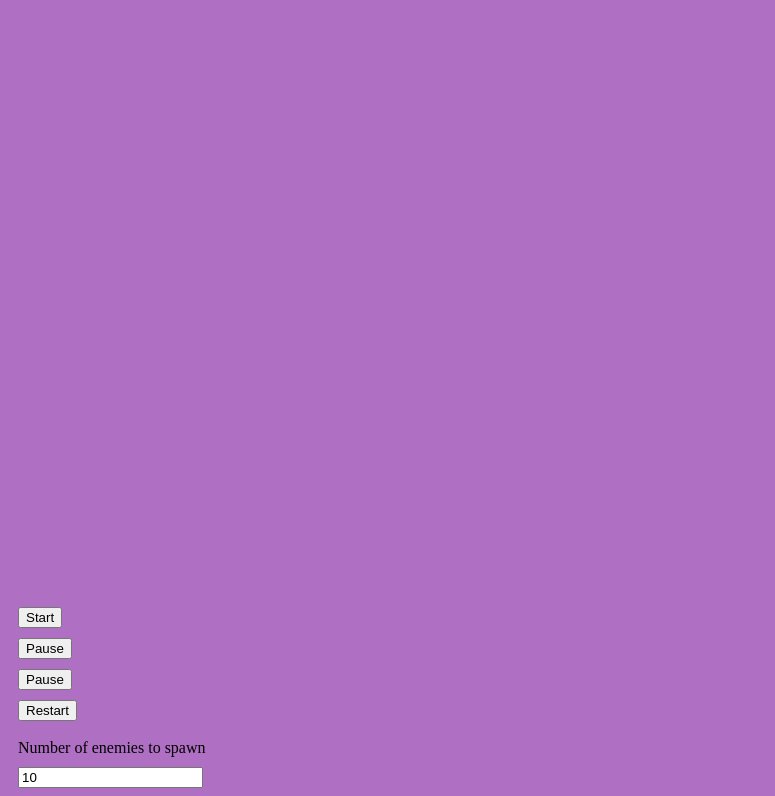
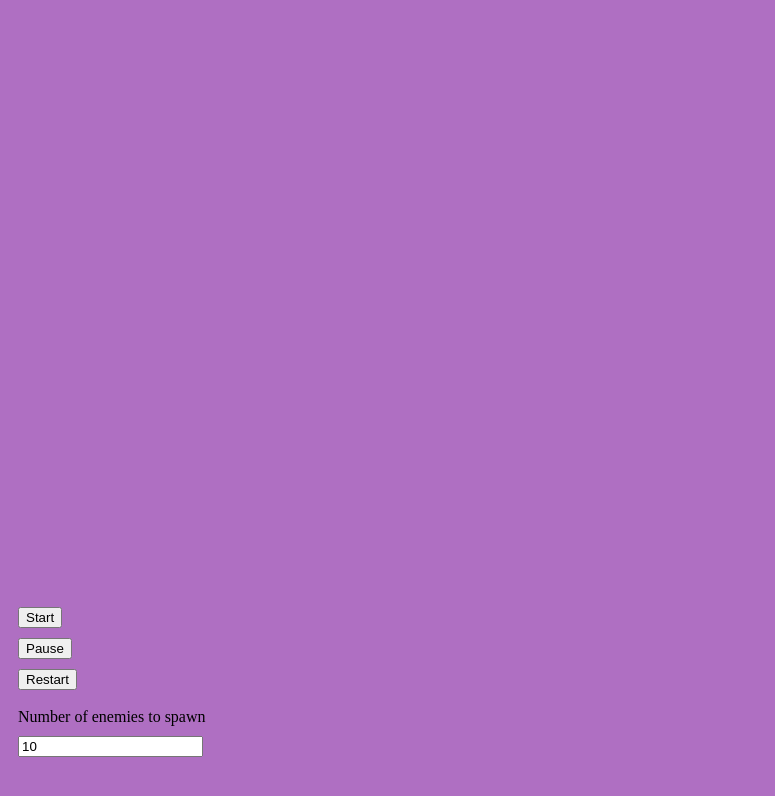
Before and after one commit to MemelyPepeartly/BasicShooter, a plain HTML site: page index.html in a window 1280 px wide. Shown: the part 147-943 px from the top of the page, without its empty margins (0-775 px from the left). After the commit the page ends 912 px from the top, so only its background shows below. Drawn offline with Linux system fonts and the light colour scheme.

Commit message:
minor fix

```diff
--- a/index.html
+++ b/index.html
@@ -71,7 +71,6 @@
     <div id="controlsDiv">
         <input id="startBtn" class="control" type="button" value="Start">
         <input id="pauseBtn" class="control" type="button" value="Pause">
-        <input id="unpauseBtn" class="control" type="button" value="Pause">
         <input id="restartBtn" class="control" type="button" value="Restart">
         <br>
         <span>Number of enemies to spawn</span>
--- a/src/index.js
+++ b/src/index.js
@@ -219,7 +219,7 @@ function start()
 }
 
 /**
- * Pauses all of the intervals running by removing them
+ * Toggles the paused variable
  */
 function pause()
 {
```
